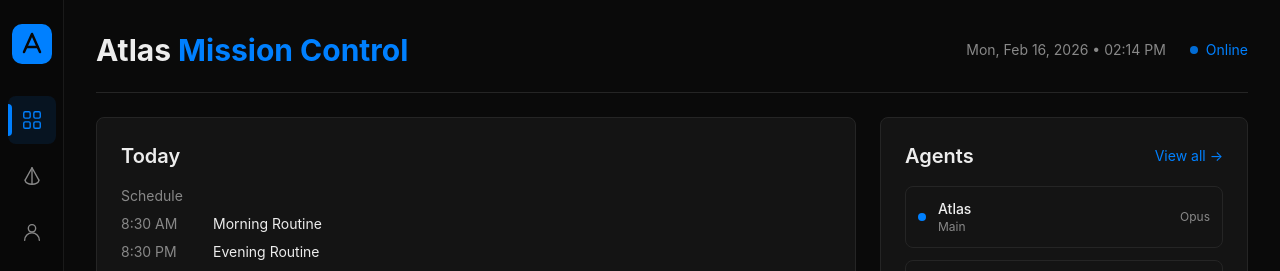
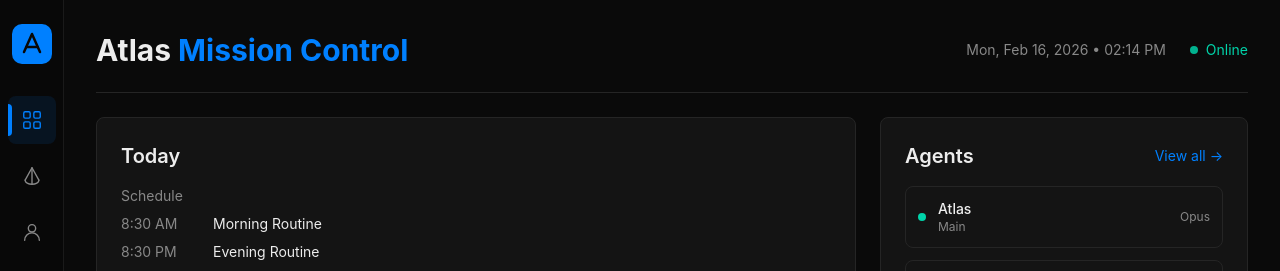
Before and after one commit to atlasbotadmin/mission-control, a Next.js app: page / in a window 1280 px wide. Shown: the top 271 px of the page. Built offline with nearby package versions, Linux system fonts and the light colour scheme.

Commit message:
use green for online status indicators, blue for everything else

```diff
--- a/app/agents/page.tsx
+++ b/app/agents/page.tsx
@@ -59,7 +59,7 @@ export default function AgentsPage() {
                 <div className="flex items-center gap-3">
                   <div
                     className={`w-3 h-3 rounded-full ${
-                      agent.status === 'online' ? 'bg-accent animate-pulse' : 'bg-gray-600'
+                      agent.status === 'online' ? 'bg-status animate-pulse' : 'bg-gray-600'
                     }`}
                   ></div>
                   <div>
@@ -88,7 +88,7 @@ export default function AgentsPage() {
 
                 <div className="pt-3 border-t border-border flex items-center justify-between text-xs">
                   <span className="text-muted">Last active</span>
-                  <span className={agent.status === 'online' ? 'text-accent' : 'text-text'}>
+                  <span className={agent.status === 'online' ? 'text-status' : 'text-text'}>
                     {agent.lastActive}
                   </span>
                 </div>
--- a/app/page.tsx
+++ b/app/page.tsx
@@ -55,8 +55,8 @@ export default function Home() {
           <div className="flex items-center gap-6 text-sm">
             <div className="text-muted">{currentDate} • {currentTime}</div>
             <div className="flex items-center gap-2">
-              <div className="w-2 h-2 rounded-full bg-accent animate-pulse"></div>
-              <span className="text-accent">Online</span>
+              <div className="w-2 h-2 rounded-full bg-status animate-pulse"></div>
+              <span className="text-status">Online</span>
             </div>
           </div>
         </header>
@@ -138,7 +138,7 @@ export default function Home() {
                     <div className="flex items-center gap-3">
                       <div
                         className={`w-2 h-2 rounded-full ${
-                          agent.status === 'online' ? 'bg-accent' : 'bg-gray-600'
+                          agent.status === 'online' ? 'bg-status' : 'bg-gray-600'
                         }`}
                       ></div>
                       <div>
--- a/tailwind.config.ts
+++ b/tailwind.config.ts
@@ -13,6 +13,7 @@ const config: Config = {
         card: "#141414",
         border: "#252525",
         accent: "#0080FF",
+        status: "#00d4aa",
         text: "#ededed",
         muted: "#888",
       },
```
